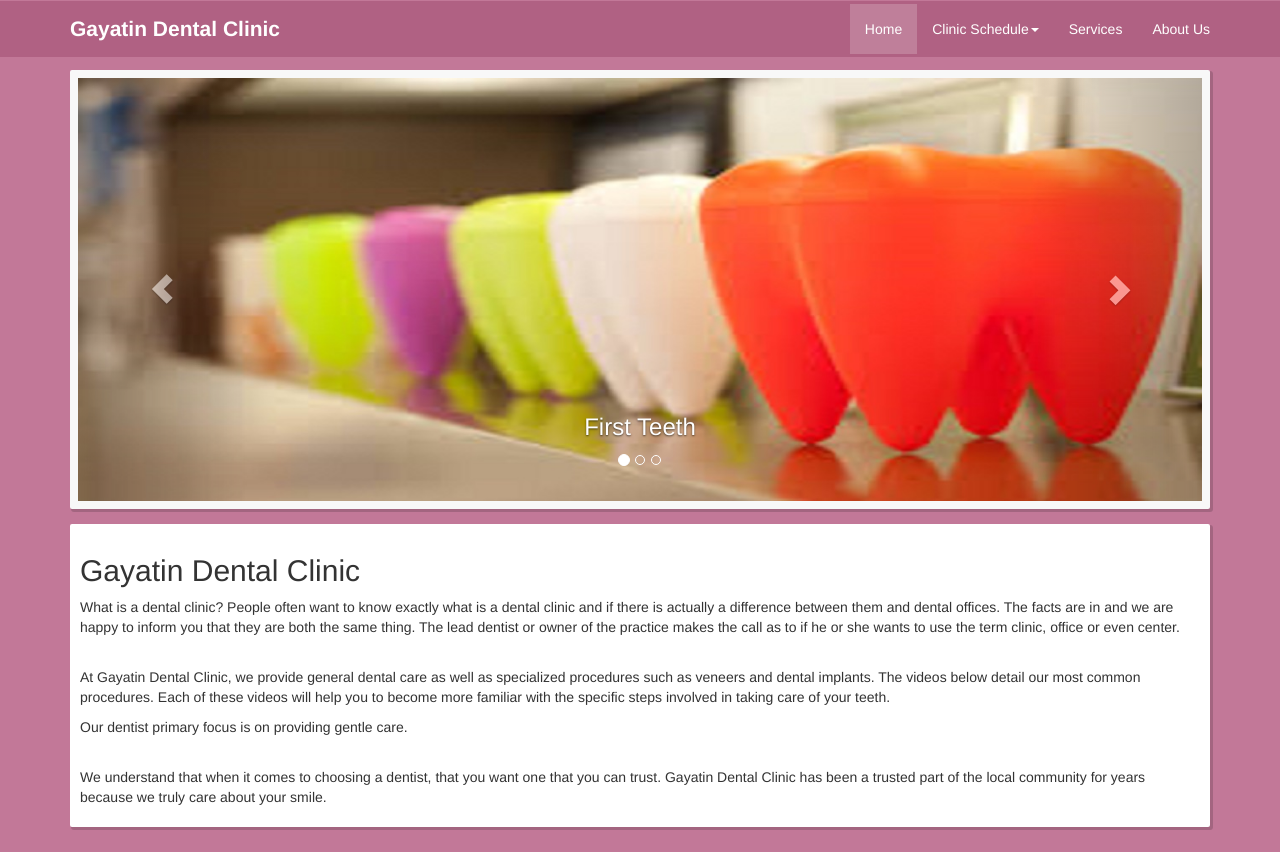
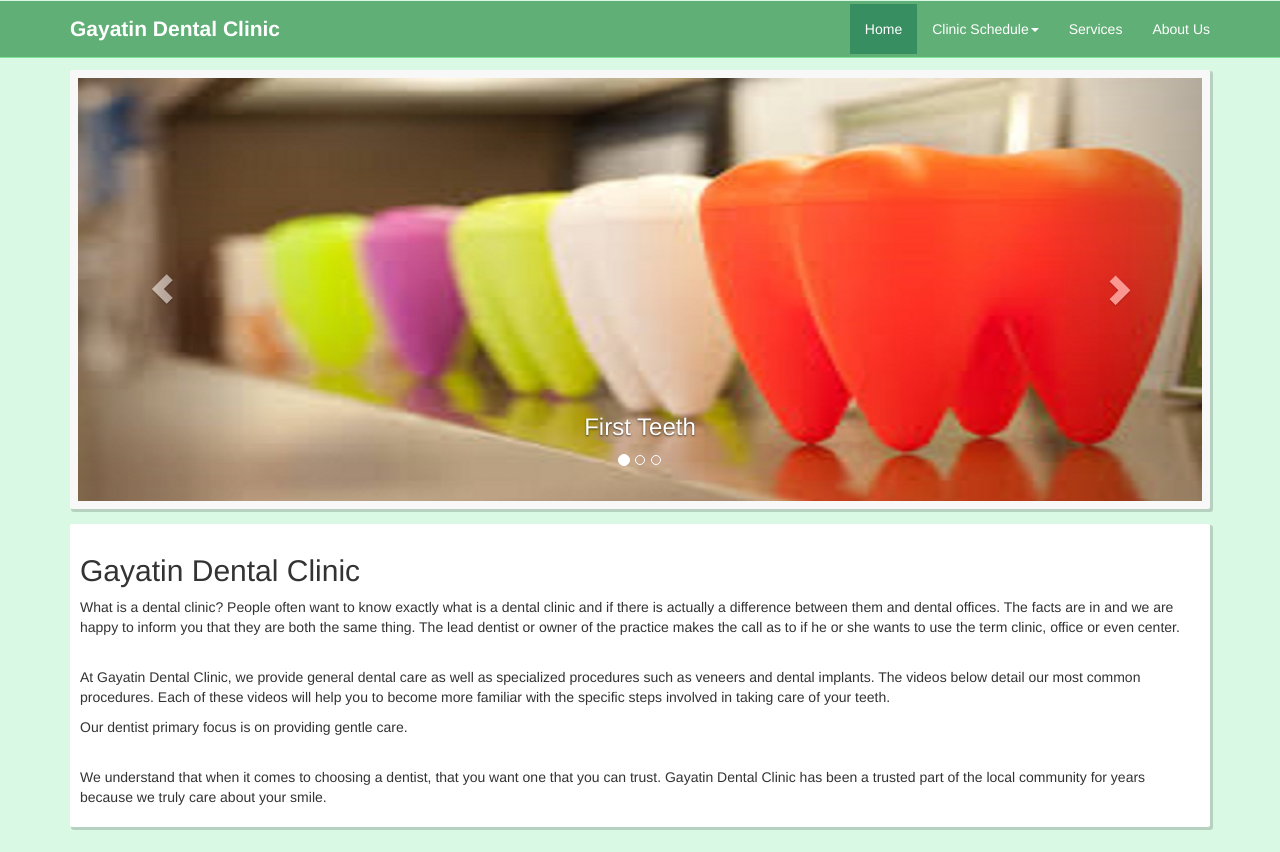
Before and after one commit to pagongparaguya/GayatinDC, a CodeIgniter app: page /capstone/ in a window 1280 px wide. Run offline with CodeIgniter, Linux system fonts and the light colour scheme; some libraries are stand-ins or nearby versions.

Commit message:
modifed css: customized, updated the major colors on the site

```diff
--- a/assets/css/customized.css
+++ b/assets/css/customized.css
@@ -1,5 +1,5 @@
 body {
-	background-color: #C27898;
+	background-color: rgba(176, 243, 200, 0.47);
 	height: auto;
 }
 
@@ -8,8 +8,8 @@ body {
 
 /* THE NAVBAR CONTAINER */
 	.navbar-default {
-		background-color: rgba(175, 96, 130, 0.95);
-		border-color: #C27898;
+		background-color: rgba(96, 175, 118, 1);
+		border-color: rgba(125, 230, 152, 1);
 		height: 57px;
 		margin: 1px 0;
 		padding: 2.5px 0;
@@ -17,13 +17,13 @@ body {
 
 	/* A DROPDOWN MENU*/
 	.navbar-default .navbar-nav>.open>a, .navbar-default .navbar-nav>.open>a:hover, .navbar-default .navbar-nav>.open>a:focus {
-		background-color: #C27898;
+		background-color: rgba(54, 142, 97, 1);
 		color: #ffffff;
 	}
 
 	.dropdown-menu>li>a:hover, .dropdown-menu>li>a:focus {
 		color: #ffffff;
-		background-color: #C27898;
+		background-color: rgba(54, 142, 97, 1);
 	}
 
 	/* TOGGLED NAVBAR - SMALL SCREENS*/
@@ -54,6 +54,7 @@ body {
 	/* ANCHOR ELEMENTS*/
 	.navbar-default .navbar-nav>li>a {
 		color: #ffffff;
+		background-color: rgba(96, 175, 118, 1);
 	}
 		.nav>li>a {
 				padding: 15px 15px;
@@ -61,11 +62,12 @@ body {
 
 	.navbar-default .navbar-nav>li>a:hover, .navbar-default .navbar-nav>li>a:focus {
 		color: 	#ffffff;
+		background-color: rgba(54, 142, 97, 1);
 		border-bottom: 2px solid #ffffff;
 	}
 
 	.navbar-default .navbar-nav>.active>a, .navbar-default .navbar-nav>.active>a:hover, .navbar-default .navbar-nav>.active>a:focus {
-		background-color: rgba(255, 255, 255, 0.19);
+		background-color: rgba(54, 142, 97, 1);
 		color: 	#ffffff;
 	}
 
```
